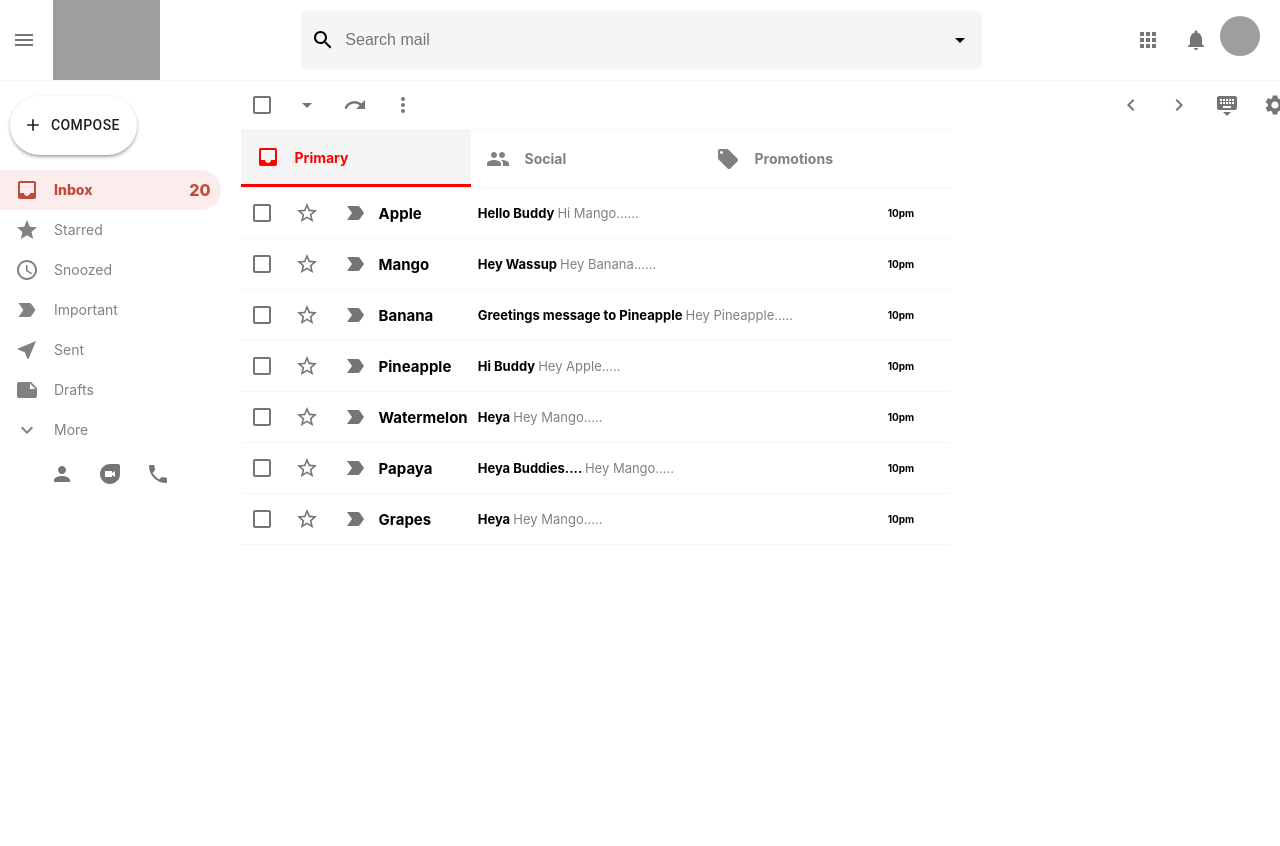
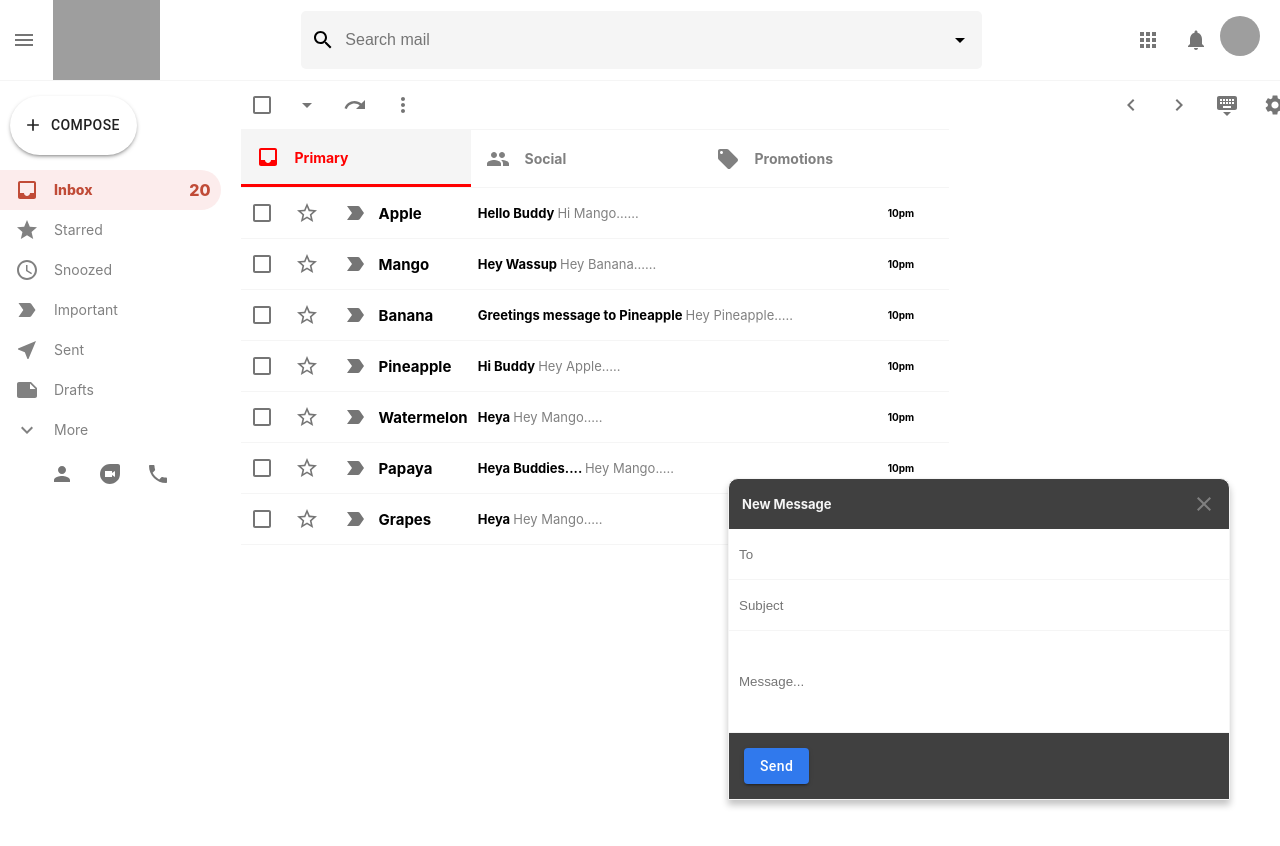
Before and after one commit to amansingla20/Gmail-Clone, a React (Create React App) app: page / in a window 1280 px wide. Shown: the top 846 px of the page. Built offline with nearby package versions, Linux system fonts and the light colour scheme; grey boxes are pictures that could not be loaded.

Commit message:
Started with Compose Mail Functionality

```diff
--- a/package.json
+++ b/package.json
@@ -10,6 +10,7 @@
     "@testing-library/user-event": "^12.8.3",
     "react": "^17.0.2",
     "react-dom": "^17.0.2",
+    "react-hook-form": "^6.13.1",
     "react-router-dom": "^5.2.0",
     "react-scripts": "4.0.3",
     "web-vitals": "^1.1.1"
--- a/src/App.js
+++ b/src/App.js
@@ -1,9 +1,10 @@
 import './App.css';
 import Header from './Header';
 import Sidebar from './Sidebar';
-import {BrowserRouter as Router, Switch, Route, Link} from 'react-router-dom';
+import {BrowserRouter as Router, Switch, Route} from 'react-router-dom';
 import EmailList from './EmailList';
 import Mail from './Mail';
+import SendMail from './SendMail';
 
 function App() {
   return (
@@ -21,7 +22,8 @@
           </Route>
         </Switch>
         </div>
-        </div>
+        <SendMail />
+       </div>
     </Router>
   );
 }
--- /dev/null
+++ b/src/SendMail.css
@@ -0,0 +1,56 @@
+.sendMail {
+  position: absolute;
+  bottom: 0px;
+  right: 50px;
+  background-color: #404040;
+  width: 40%;
+  height: 40%;
+  max-width: 500px;
+  border-top-left-radius: 10px;
+  border-top-right-radius: 10px;
+  display: flex;
+  flex-direction: column;
+  border: 1px solid whitesmoke;
+  box-shadow: 0px 5px 7px 0px rgba(0, 0, 0, 0.24);
+}
+
+.sendMailHeader {
+  padding: 13px;
+  display: flex;
+  justify-content: space-between;
+  align-items: center;
+  color: gray;
+}
+
+.sendMailHeader > h3 {
+  color: whitesmoke;
+  font-size: 13px;
+}
+
+.sendMailSend {
+  background-color: #3079ed !important;
+  text-transform: capitalize !important;
+  margin: 15px !important;
+}
+
+.sendMailClose {
+  cursor: pointer;
+}
+
+.sendMail > form {
+  display: flex;
+  flex: 1;
+  flex-direction: column;
+}
+
+.sendMail > form > input {
+  height: 30px;
+  padding: 10px;
+  border: none;
+  border-bottom: 1px solid whitesmoke;
+  outline: none;
+}
+
+.sendMailMessage {
+  flex: 1;
+}
--- /dev/null
+++ b/src/SendMail.jsx
@@ -0,0 +1,49 @@
+import './SendMail.css';
+import React from 'react'
+import CloseIcon from '@material-ui/icons/Close';
+import { Button } from '@material-ui/core';
+import { useForm } from 'react-hook-form';
+
+function SendMail() {
+    const {register , handleSubmit , watch, errors } = useForm();
+
+    const onSubmit =(data) =>{
+        console.log(data);
+    }
+
+    return (
+        <div className='sendMail'>
+            <div className="sendMailHeader">
+                <h3> New Message</h3>
+                <CloseIcon className='sendMailCloser'/>
+            </div>
+            <form onSubmit={handleSubmit(onSubmit)}>
+                <input
+                name='to'
+                placeholder='To' type="text"
+                ref={register({required: true})}
+                />
+
+                <input name='subject' placeholder = 'Subject' type="text"
+                ref={register({required: true})}
+                />
+
+                <input name='message' placeholder='Message...' type="text"
+                className='sendMailMessage'
+                ref={register({required: true})}/>
+
+                <div className="sendMailOptions">
+                    <Button className='sendMailSend'
+                    variant='contained'
+                    color='primary'
+                    type='submit'
+                    >
+                        Send
+                    </Button>
+                </div>
+            </form>
+        </div>
+    )
+}
+
+export default SendMail
```
Also changed, not shown: 1 other file (tests, documents, lock files or other folders).
